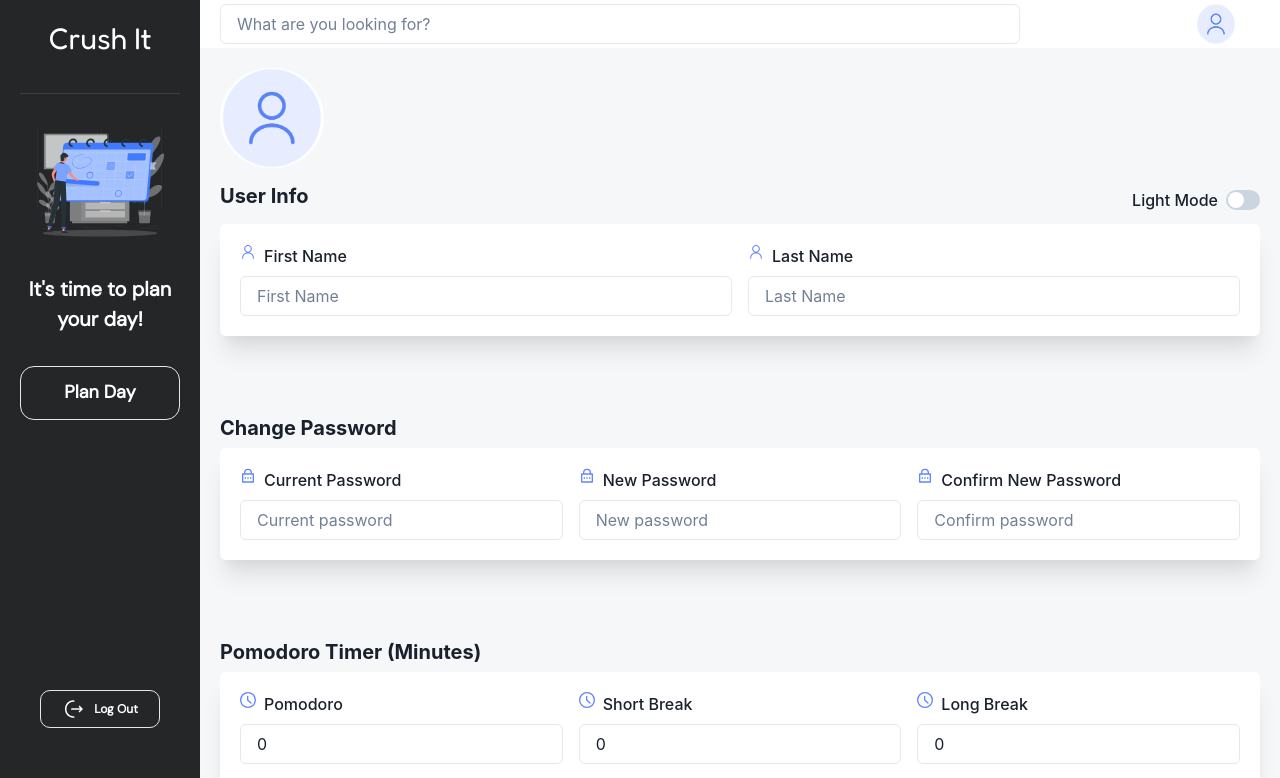
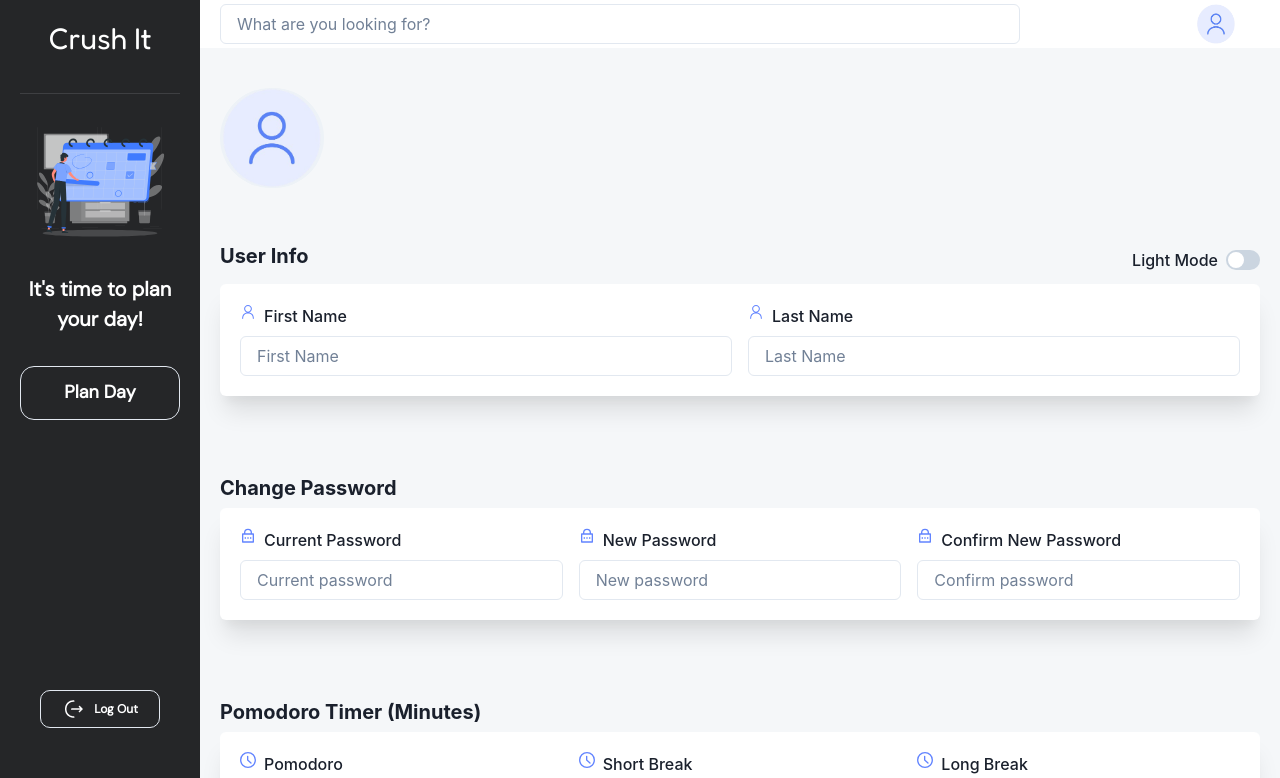
Before and after one commit to kauvyap/cs490-project-Birb, a React (Create React App) app in the folder crush-it/: page /profile/1 in a window 1280 px wide. Shown: the top 778 px of the page. Built offline with nearby package versions, Linux system fonts and the light colour scheme; no server answers.

Commit message:
basic upload image UI

```diff
--- a/crush-it/package.json
+++ b/crush-it/package.json
@@ -14,6 +14,7 @@
     "bootstrap": "^5.3.2",
     "framer-motion": "^10.16.4",
     "react": "^18.2.0",
+    "react-avatar-editor": "^14.0.0-beta.5",
     "react-dom": "^18.2.0",
     "react-icons": "^4.11.0",
     "react-router": "^6.17.0",
@@ -51,7 +52,8 @@
     "babel-jest": "^29.7.0",
     "identity-obj-proxy": "^3.0.0",
     "jest": "^27.5.1",
-    "react-test-renderer": "^18.2.0"
+    "react-test-renderer": "^18.2.0",
+    "typescript": "^5.3.2"
   },
   "jest": {
     "testEnvironment": "jsdom"
--- a/crush-it/src/Profile/profile.js
+++ b/crush-it/src/Profile/profile.js
@@ -5,7 +5,7 @@ import { Box, Heading, VStack, FormControl, FormLabel, FormErrorMessage, Input,
 import { TimeIcon } from '@chakra-ui/icons'
 import { RiLockPasswordLine } from 'react-icons/ri'
 import {RxPerson} from 'react-icons/rx'
-import userIcon from '../media/userIcon.png';
+import UploadAvatar from './uploadAvatar';
 
 function Profile() {
   const [fname, setFname] = useState('');
@@ -224,10 +224,11 @@ function Profile() {
     return (
     <Box p={5} height={"94vh"} bg={bg}>
       <VStack spacing={4} align="start">
-        <Box w="100%">
-          <Image src={userIcon} h="100px" borderRadius="full" />
+        <Box mt={5} >
+          <UploadAvatar></UploadAvatar>
         </Box>
-        <Box w="100%">
+
+        <Box w="100%" mt={10}>
         <Flex justifyContent="space-between" width="100%" mb={2}>
           <Heading as="h2" size="md">
             User Info
--- /dev/null
+++ b/crush-it/src/Profile/uploadAvatar.js
@@ -0,0 +1,105 @@
+import React, { useState } from 'react';
+import { Box, Image, Icon, IconButton, Button, Modal, ModalOverlay, ModalContent, ModalHeader, ModalCloseButton,
+         ModalBody, ModalFooter } from '@chakra-ui/react';
+import userIcon from '../media/userIcon.png';
+import { TbPhotoEdit } from "react-icons/tb";
+
+function UploadAvatar(){
+    const [isOpen, setIsOpen] = useState(false);
+
+    const openModal = () => {
+        setIsOpen(true);
+    };
+
+    const closeModal = () => {
+        setIsOpen(false);
+    };
+
+    const [selectedFile, setSelectedFile] = useState(null);
+
+    const handleFileChange = (event) => {
+        const file = event.target.files[0];
+        setSelectedFile(file);
+    };
+
+    const handleUpload = () => {
+        if (selectedFile) {
+        // Perform your upload logic here, e.g., send the file to your server
+        console.log('Uploading file:', selectedFile);
+        // Reset the selected file state after upload
+        setSelectedFile(null);
+        } else {
+        console.error('No file selected for upload');
+        }
+    };
+
+    return (
+        <>
+        <Box
+            position="relative"
+            display="inline-block"
+            _hover={{
+                '&::before': {
+                content: '""',
+                position: 'absolute',
+                top: 0,
+                left: 0,
+                width: '100%',
+                height: '100%',
+                background: 'rgba(0, 0, 0, 0.5)',
+                zIndex: 1,
+                pointerEvents: 'none'
+                },
+                '& .edit-icon': {
+                opacity: 1,
+                pointerEvents: 'none'
+                },
+            }}
+            >
+            <IconButton
+                onClick={openModal}
+                icon={<Image src={userIcon} alt="Profile Icon" h="100%" />}
+                isRound
+                h={"100px"}
+            />
+            <Icon
+                className="edit-icon"
+                as={TbPhotoEdit}
+                color="white"
+                position="absolute"
+                top="50%"
+                left="50%"
+                transform="translate(-50%, -50%)"
+                opacity={0}
+                zIndex={2}
+                h={8} // Adjust the size of the `FaEdit` icon here
+                w={8}
+            />
+            </Box>
+
+        <Modal isOpen={isOpen} onClose={closeModal}>
+            <ModalOverlay />
+            <ModalContent>
+            <ModalHeader>Upload Profile Picture</ModalHeader>
+            <ModalCloseButton />
+            <ModalBody>
+                {/* Add your file input or upload component here */}
+                {/* Example: */}
+                <input type="file" accept="image/*" onChange={handleFileChange} /> {/* */}
+            </ModalBody>
+            <ModalFooter>
+                <Button colorScheme="blue" mr={3} onClick={handleUpload}>
+                Upload
+                </Button>
+                <Button variant="ghost" onClick={closeModal}>
+                Cancel
+                </Button>
+            </ModalFooter>
+            </ModalContent>
+        </Modal>
+        </>
+    );
+
+};
+
+export default UploadAvatar;
```
Also changed, not shown: crush-it/src/media/userIcon.png, 1 other file (tests, documents, lock files or other folders).
